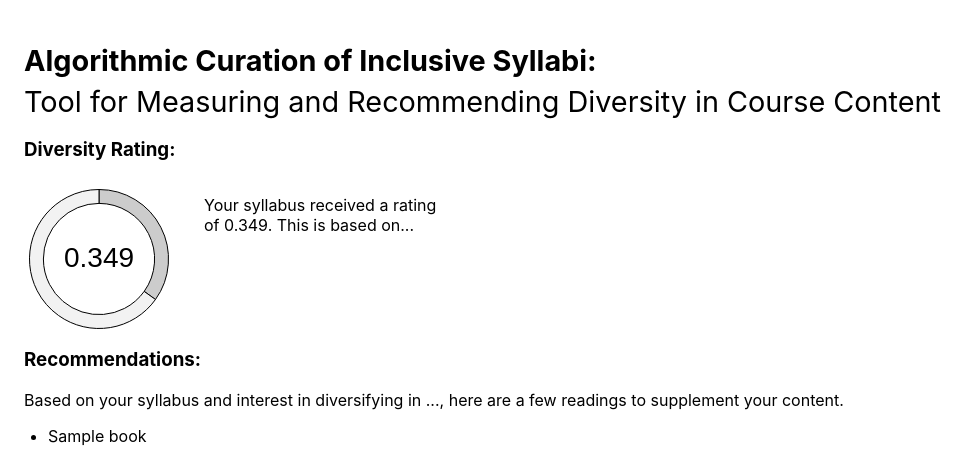
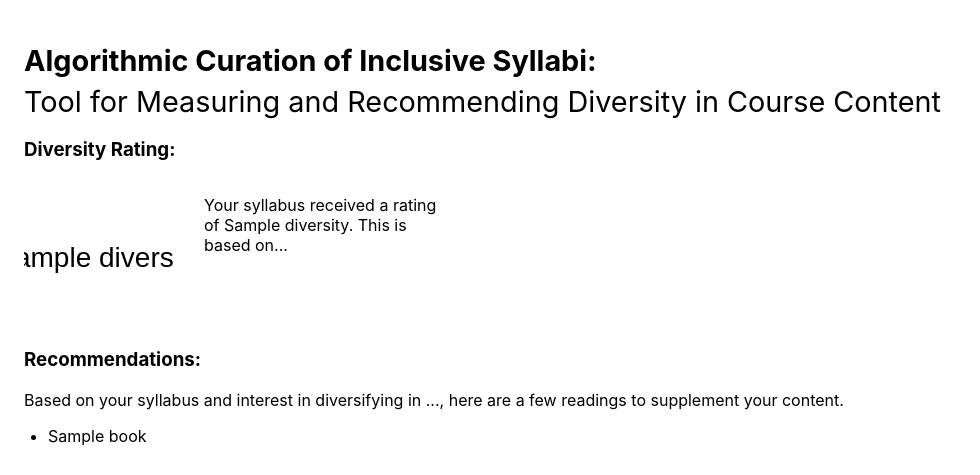
Before and after one commit to mark-ayiah/CPSC-464-Inclusive-Syllabi, a Flask app: template interface/templates/results.html in a window 1280 px wide. Shown: the top 475 px of the page, without its empty margins (0-980 px from the left). Run offline with Flask 3, Linux system fonts and the light colour scheme; the template is opened without the code that fills it: most values are stand-ins (such as "Sample title", 1, 10 or a date in 2020).

Commit message:
update requirements, diversity pipeline works successfully

```diff
--- a/interface/app.py
+++ b/interface/app.py
@@ -73,7 +73,8 @@
     isbns = isbns_str.split(',')
 
     # Call the function in diversity.py to calculate metrics
-    diversity = calculate_diversity_metrics(isbns)
+    diversity = round(calculate_diversity_metrics(isbns), 2)
+    print(diversity)
     suggestions = get_suggestions()
     return render_template('results.html', diversity=diversity, suggestions=suggestions)
 
@@ -128,8 +129,8 @@
             book_list.append({'title': title, 'author': author, 'isbn': isbn})
     return book_list
 
-def calc_diversity():
-    return 0.349
+# def calc_diversity():
+#     return 0.349
 
 def get_suggestions():
     return ['Their Eyes Were Watching God',  'Invisible Man' , 'Native Son']
--- a/interface/templates/results.html
+++ b/interface/templates/results.html
@@ -17,7 +17,7 @@
                 <canvas id="chart"></canvas>
             </div>
             <div class="rating-info">
-                <p>Your syllabus received a rating of <span id="rating">0.349</span>. This is based on...</p>
+                <p>Your syllabus received a rating of <span id="rating">{{diversity}}</span>. This is based on...</p>
             </div>
         </div>
 
```
Also changed, not shown: interface/requirements.txt (+17 -1 lines).
